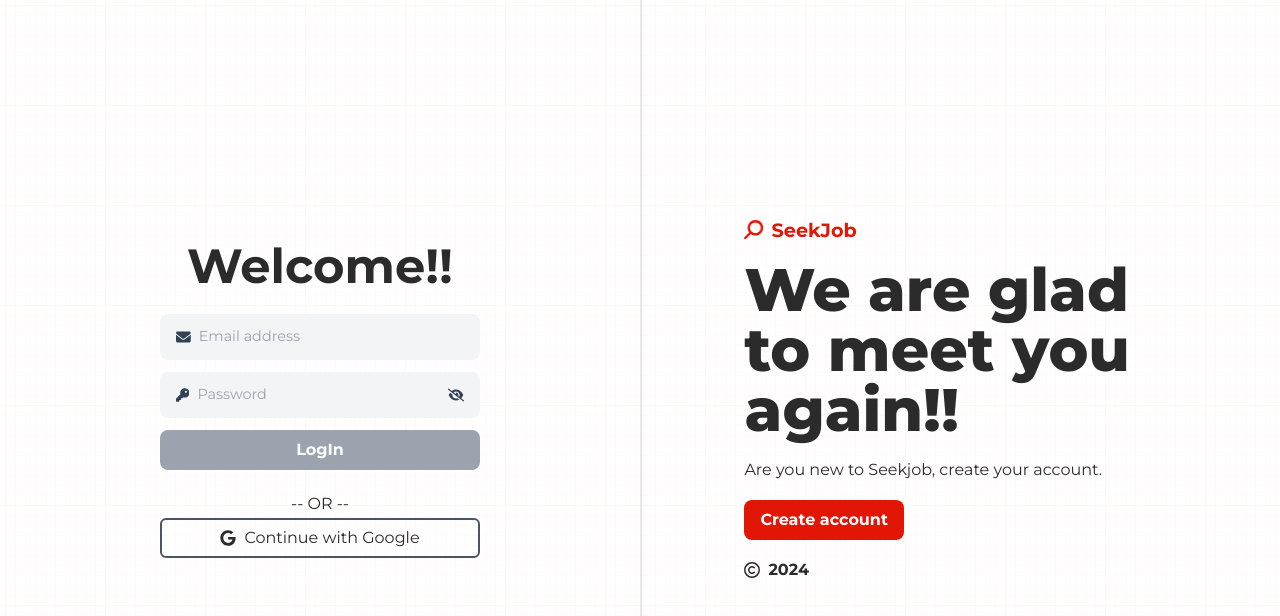
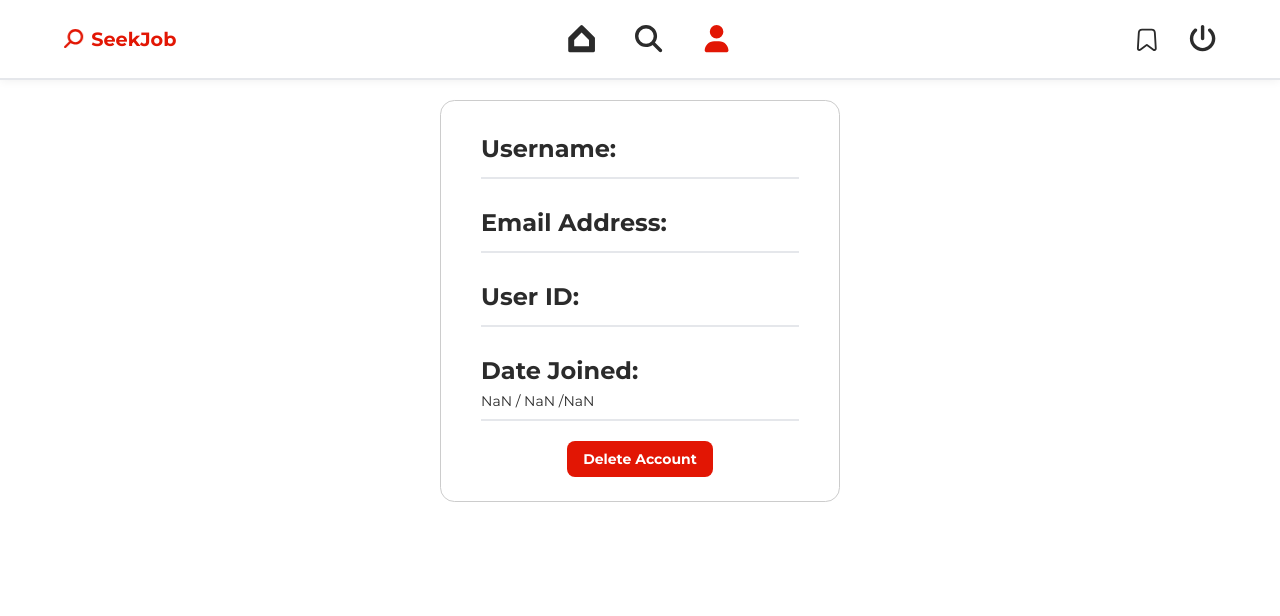
Before and after one commit to fisayo-dev/SeekJob, a React (Vite) app in the folder SeekJob/: page /profile in a window 1280 px wide. Before the commit this address led to /login. Shown: the top 616 px of the page. Built offline with nearby package versions, Linux system fonts and the light colour scheme; no server answers.

Commit message:
Created other routes pages

```diff
--- a/SeekJob/src/App.jsx
+++ b/SeekJob/src/App.jsx
@@ -5,7 +5,7 @@ import SignUp from "./pages/AppPages/SignUp";
 import NotAvailable from "./pages/NotAvailable";
 import PrivateRoutes from "./utils/PrivateRoutes";
 import Jobs from "./pages/UserPages/Jobs";
-import Menu from "./pages/UserPages/Menu";
+import Bookmarks from "./pages/UserPages/Bookmarks";
 import Profile from "./pages/UserPages/Profile";
 import Search from "./pages/UserPages/Search";
 import { AuthProvider } from "./utils/AuthContext";
@@ -20,7 +20,7 @@ export default function App() {
             <Route path="/jobs" element={<Jobs />} />
             <Route path="/search" element={<Search />} />
             <Route path="/profile" element={<Profile />} />
-            <Route path="/menu" element={<Menu />} />
+            <Route path="/bookmarks" element={<Bookmarks />} />
           </Route>
           <Route path="/login" element={<Login />} />
           <Route path="/signup" element={<SignUp />} />
--- a/SeekJob/src/components/AppFooter.jsx
+++ b/SeekJob/src/components/AppFooter.jsx
@@ -25,8 +25,8 @@ const AppFooter = ({ responsive }) => {
         <NavLink to="/profile" className={`app-page-tabs ${active}`}>
           <FaUser className="m-auto" />
         </NavLink>
-        <NavLink to="/menu" className={`app-page-tabs ${active} `}>
-          <Bookmark className="m-auto" />
+        <NavLink to="/bookmarks" className={`app-page-tabs `}>
+          <Bookmark className={`${active}m-auto`} />
         </NavLink>
       </div>
     </div>
--- a/SeekJob/src/components/Header.jsx
+++ b/SeekJob/src/components/Header.jsx
@@ -42,7 +42,7 @@ const Header = ({ responsive }) => {
         </NavLink>
       </div>
       <div className="flex justify-center cursor-pointer gap-5 items-center">
-        <NavLink to="/menu">
+        <NavLink to="/bookmarks" className="app-page-tabs">
           <Bookmark className={`${responsive ? "hidden" : "flex"} `} />
         </NavLink>
         <div onClick={logoutUser}>
--- a/SeekJob/src/components/User/JobCard.jsx
+++ b/SeekJob/src/components/User/JobCard.jsx
@@ -1,6 +1,6 @@
 import Bookmark from "../../icons/Bookmark";
 
-const JobCard = () => {
+const JobCard = ({job}) => {
   return (
     <div className="job-card">
       <div className="grid gap-1 ">
--- a/SeekJob/src/index.css
+++ b/SeekJob/src/index.css
@@ -127,6 +127,22 @@ p {
   box-shadow: 3px 3px 8px -1px #ebebeb;
 }
 
+.profile-card {
+  display: flex;
+  flex-direction: column;
+  overflow: hidden;
+  border: 1px solid #ccc;
+  border-radius: 0.9rem;
+  width: 25rem;
+  @apply  px-[5vh] py-[3vh] place-items-start gap-5 text-sm ;
+}
+
+
+
+.profile-card .detail h2 {
+
+}
+
 .job-card:hover {
   border: 1px solid #b1aeae;
   cursor: pointer;
--- /dev/null
+++ b/SeekJob/src/pages/UserPages/Bookmarks.jsx
@@ -0,0 +1,16 @@
+import JobCard from "../../components/User/JobCard";
+import UserPage from "./UserPage";
+
+const Bookmarks = () => {
+  return (
+    <UserPage>
+      <div className="grid justify-items-center">
+        <h2 className="text-center text-3xl font-bold">Bookmarks</h2>
+        <div className="grid gap-5 grid-cols-1 md:grid-cols-3 lg:grid-cols-4">
+        </div>
+      </div>
+    </UserPage>
+  );
+};
+
+export default Bookmarks;
--- a/SeekJob/src/pages/UserPages/Jobs.jsx
+++ b/SeekJob/src/pages/UserPages/Jobs.jsx
@@ -35,7 +35,7 @@ const Jobs = () => {
     try {
       const response = await fetch(url, options);
       const result = await response.json();
-      setJobList(result);
+      setJobList((prev) => prev.push(result));
       console.log(result);
     } catch (error) {
       console.error(error);
@@ -126,9 +126,9 @@ const Jobs = () => {
         </div>
         <div className="grid">
           <div className="grid gap-5 grid-cols-1 md:grid-cols-3 lg:grid-cols-4">
-            {/* {jobsList.map((jobItem) => {
+            {jobsList.map((jobItem) => {
               <JobCard key={jobItem.id} job={jobItem} />;
-            })} */}
+            })}
 
               Applet
 
--- a/SeekJob/src/pages/UserPages/Menu.jsx
+++ /dev/null
@@ -1,7 +0,0 @@
-import UserPage from "./UserPage";
-
-const Menu = () => {
-  return <UserPage>Menu</UserPage>;
-};
-
-export default Menu;
--- a/SeekJob/src/pages/UserPages/Profile.jsx
+++ b/SeekJob/src/pages/UserPages/Profile.jsx
@@ -1,7 +1,42 @@
 import UserPage from "./UserPage";
+import { useAuth } from "../../utils/AuthContext";
+import Button from "../../components/Button";
 
 const Profile = () => {
-  return <UserPage>Profile</UserPage>;
+  // const { user } = useAuth();
+  const user = useAuth();
+  const userDate = `${new Date(user.registration).getDay()} / ${
+    new Date(user.registration).getMonth() + 1
+  } /${new Date(user.registration).getFullYear()}`;
+  console.log(user);
+  return (
+    <UserPage>
+      <div className="grid justify-items-center">
+        <div className="grid profile-card ">
+            <div className="py-[1vh] grid gap-1 w-full border-b-2">
+              <h2 className="font-bold text-2xl">Username:</h2>
+              <p className="text-1xl">{user.name}</p>
+            </div>
+            <div className="py-[1vh] grid gap-1 w-full border-b-2">
+              <h2 className="font-bold text-2xl">Email Address:</h2>
+              <p className="text-1xl">{user.email}</p>
+            </div>
+            <div className="py-[1vh] grid gap-1 w-full border-b-2">
+              <h2 className="font-bold text-2xl">User ID:</h2>
+              <p className="text-1xl">{user.$id}</p>
+            </div>
+            <div className="py-[1vh] grid gap-1 w-full border-b-2">
+              <h2 className="font-bold text-2xl">Date Joined:</h2>
+              <p className="text-1xl">{userDate}</p>
+            </div>
+
+          <div className="grid w-full justify-center">
+            <Button>Delete Account</Button>
+          </div>
+        </div>
+      </div>
+    </UserPage>
+  );
 };
 
 export default Profile;
--- a/SeekJob/src/pages/UserPages/UserPage.jsx
+++ b/SeekJob/src/pages/UserPages/UserPage.jsx
@@ -18,7 +18,7 @@ const UserPage = ({ children }) => {
   return (
     <div className="grid h-[100vh] app-grid">
       <Header responsive={responsive} />
-      <div className="overflow-scroll h-full px-[5vw] py-5 ">
+      <div className="overflow-scroll h-full px-[5vw] lg:px-[10v] py-5 ">
         {children}
       </div>
       <AppFooter responsive={responsive} />
--- a/SeekJob/src/utils/PrivateRoutes.jsx
+++ b/SeekJob/src/utils/PrivateRoutes.jsx
@@ -1,7 +1,7 @@
 import { Navigate, Outlet } from "react-router-dom";
 import { useAuth } from "./AuthContext";
 const PrivateRoutes = () => {
-  const { user } = useAuth();
+  const user = true;
   return user ? <Outlet /> : <Navigate to="/login" />;
 };
 
```
